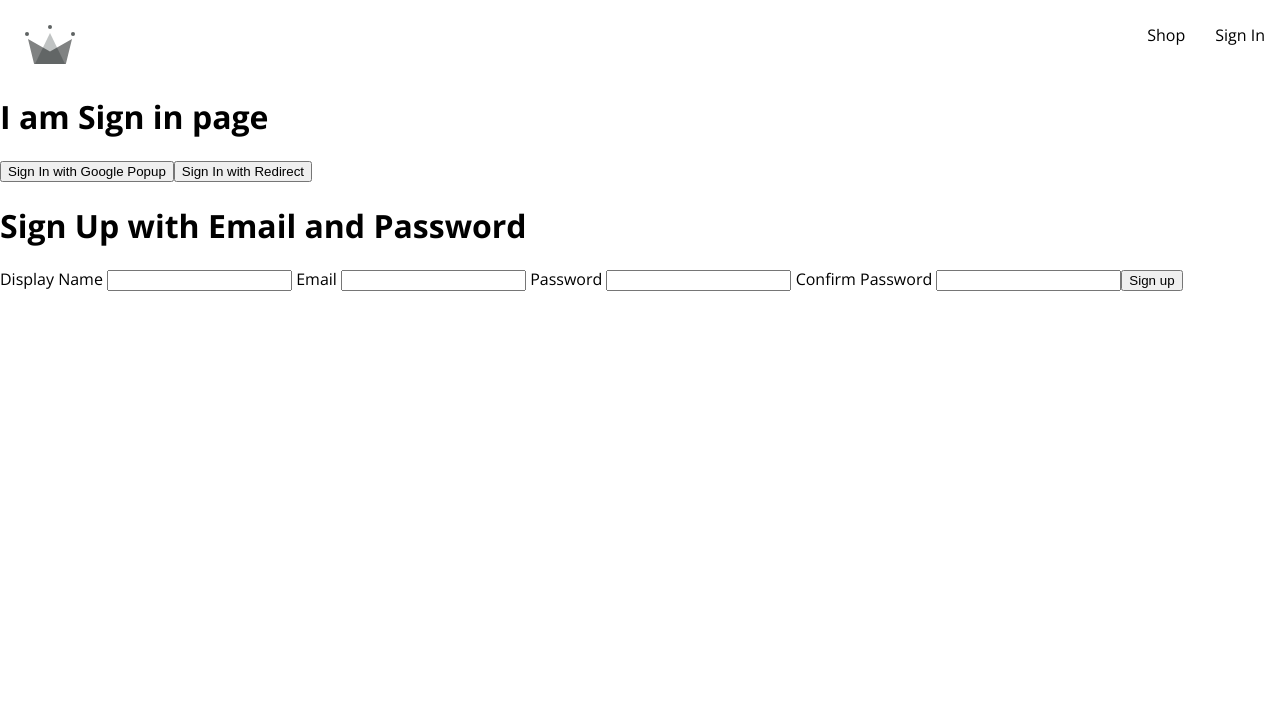
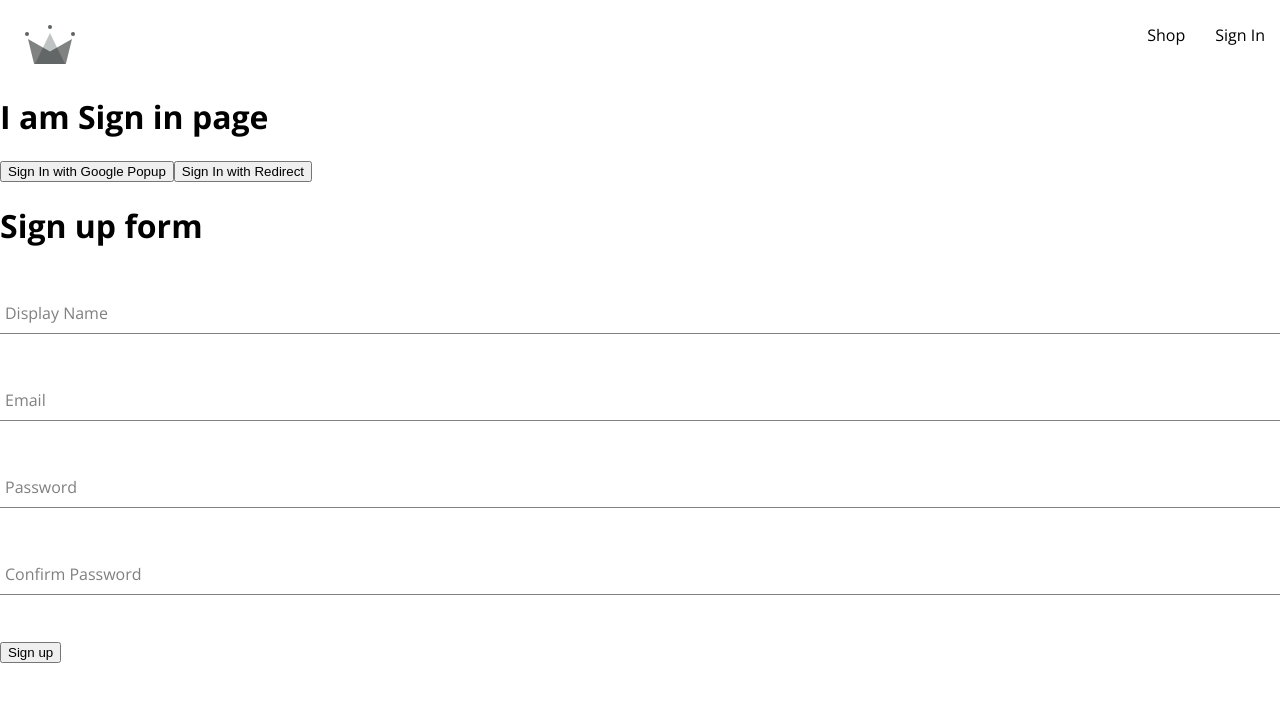
Before and after one commit to fnuramsha/crwn-clothing, a React (Create React App) app: page /sign-in in a window 1280 px wide. Shown: the top 702 px of the page. Built offline with nearby package versions, Linux system fonts and the light colour scheme.

Commit message:
added styling

```diff
--- /dev/null
+++ b/src/components/form-input/form-input.component.jsx
@@ -0,0 +1,18 @@
+import "./form-input.styles.scss";
+const FormInput = ({ label, ...otherProps }) => {
+  return (
+    <div className="group">
+      <input className="form-input" {...otherProps} />
+      {label && (
+        <label
+          className={`${
+            otherProps.value.length ? "shrink" : ""
+          }form-input-label`}
+        >
+          {label}
+        </label>
+      )}
+    </div>
+  );
+};
+export default FormInput;
--- /dev/null
+++ b/src/components/form-input/form-input.styles.scss
@@ -0,0 +1,54 @@
+$sub-color: grey;
+$main-color: black;
+
+@mixin shrinkLabel {
+  top: -14px;
+  font-size: 12px;
+  color: $main-color;
+}
+
+.group {
+  position: relative;
+  margin: 45px 0;
+
+  .form-input {
+    background: none;
+    background-color: white;
+    color: $sub-color;
+    font-size: 18px;
+    padding: 10px 10px 10px 5px;
+    display: block;
+    width: 100%;
+    border: none;
+    border-radius: 0;
+    border-bottom: 1px solid $sub-color;
+    margin: 25px 0;
+
+    &:focus {
+      outline: none;
+    }
+
+    &:focus ~ .form-input-label {
+      @include shrinkLabel();
+    }
+  }
+
+  input[type='password'] {
+    letter-spacing: 0.3em;
+  }
+
+  .form-input-label {
+    color: $sub-color;
+    font-size: 16px;
+    font-weight: normal;
+    position: absolute;
+    pointer-events: none;
+    left: 5px;
+    top: 10px;
+    transition: 300ms ease all;
+
+    &.shrink {
+      @include shrinkLabel();
+    }
+  }
+}
--- a/src/components/sign-up-form/sign-up-form.component.jsx
+++ b/src/components/sign-up-form/sign-up-form.component.jsx
@@ -1,6 +1,7 @@
 import { useState } from "react";
 import { createAuthUserWithEmailAndPassword } from "../../utils/firebase/firebase.utils";
 import { CreateUserDocumentFromUserAuth } from "../../utils/firebase/firebase.utils";
+import FormInput from "../form-input/form-input.component";
 
 const defaultFormFields = {
   displayName: "",
@@ -48,35 +49,77 @@ const SignUpForm = () => {
     setFormFields({ ...formFields, [name]: value });
   };
   return (
+    //   <div>
+    //     <h1> Sign Up with Email and Password </h1>
+    //     <form onSubmit={handleSubmit}>
+    //       <label> Display Name </label>
+    //       <input
+    //         type="text"
+    //         required
+    //         onChange={handleChange}
+    //         name="displayName"
+    //         value={displayName}
+    //       />
+    //       <label> Email </label>
+    //       <input
+    //         type="email"
+    //         required
+    //         onChange={handleChange}
+    //         name="email"
+    //         value={email}
+    //       />
+    //       <label> Password </label>
+    //       <input
+    //         type="password"
+    //         required
+    //         onChange={handleChange}
+    //         name="password"
+    //         value={password}
+    //       />
+    //       <label> Confirm Password </label>
+    //       <input
+    //         type="password"
+    //         required
+    //         onChange={handleChange}
+    //         name="confirmPassword"
+    //         value={confirmPassword}
+    //       />
+    //       <button type="submit"> Sign up</button>
+    //     </form>
+    //   </div>
     <div>
-      <h1> Sign Up with Email and Password </h1>
+      <h1> Sign up form </h1>
+
       <form onSubmit={handleSubmit}>
-        <label> Display Name </label>
-        <input
+        <FormInput
+          label="Display Name"
           type="text"
           required
           onChange={handleChange}
           name="displayName"
           value={displayName}
         />
-        <label> Email </label>
-        <input
+
+        <FormInput
+          label="Email"
           type="email"
           required
           onChange={handleChange}
           name="email"
           value={email}
         />
-        <label> Password </label>
-        <input
+
+        <FormInput
+          label="Password"
           type="password"
           required
           onChange={handleChange}
           name="password"
           value={password}
         />
-        <label> Confirm Password </label>
-        <input
+
+        <FormInput
+          label="Confirm Password"
           type="password"
           required
           onChange={handleChange}
```
